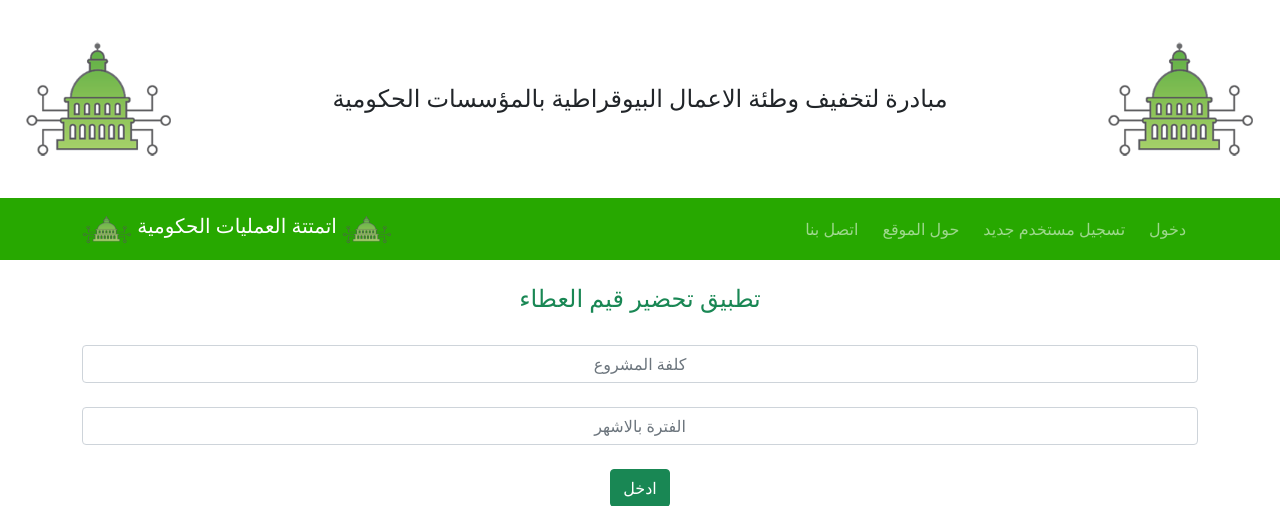
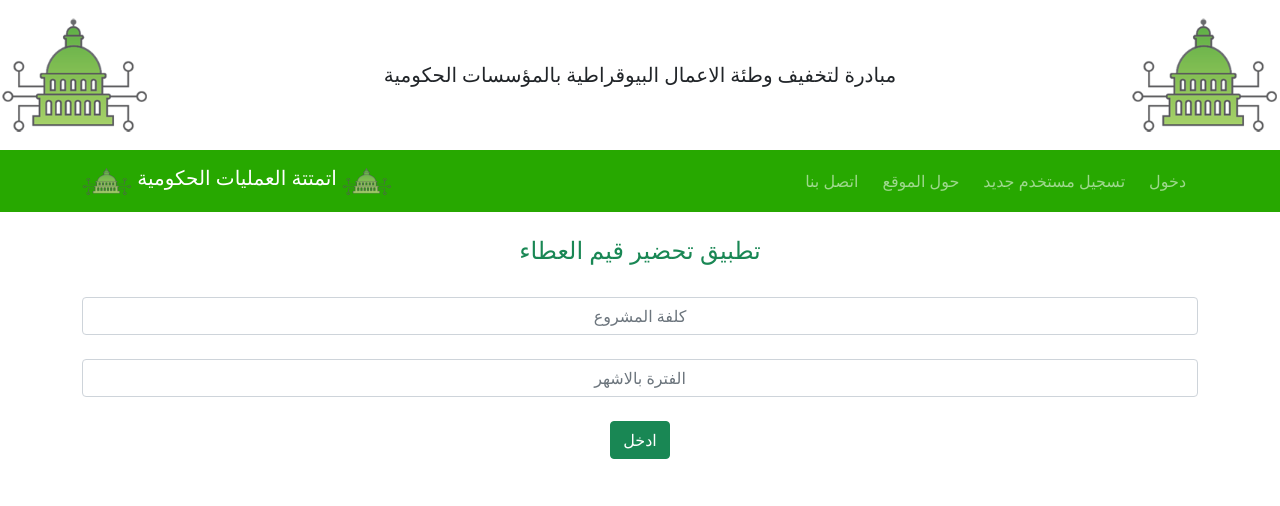
Before and after one commit to suhaib-rabba/atmattal3mliat, a Django app: page /application/tender_study_phase/ in a window 1280 px wide. Shown: the top 506 px of the page. Run offline with Django 3.2, Linux system fonts and the light colour scheme; some libraries are stand-ins or nearby versions.

Commit message:
اضافة

```diff
--- a/atmattal3mliat-project/templates/apps/tender_study_phase.html
+++ b/atmattal3mliat-project/templates/apps/tender_study_phase.html
@@ -30,7 +30,7 @@
     <thead>
         <tr class='text-success'>
             <th>النسبة</th>
-            <th>كلفة الدخول(بالدينار)</th>
+            <th>كفالة الدخول(بالدينار)</th>
             <th>غرامة التاخير(دينار/يوم)</th>
             <th>الحد الادنى للمطالبة (بالدينار)</th>
 
--- a/atmattal3mliat-project/templates/base.html
+++ b/atmattal3mliat-project/templates/base.html
@@ -37,13 +37,13 @@
 
 
     <div class="d-flex justify-content-between row-hl">
-      <div class="p-4 item-hl"><img  class="img-fluid" alt="Responsive image"  src="{% static 'one-digital-gov_200.png' %}" hight=50 width=150 alt=""  ></div>
-      <div  class="  h4  my-auto   " style="font-family:'Calibri, sans-serif';">
+      <div class=" item-hl"><img  class="img-fluid" alt="Responsive image"  src="{% static 'one-digital-gov_200.png' %}" hight=50 width=150 alt=""  ></div>
+      <div  class="    my-auto  mx-auto h5 " style="font-family:'Calibri, sans-serif';">
 
 مبادرة لتخفيف وطئة الاعمال البيوقراطية بالمؤسسات الحكومية
 
        </div>
-      <div class="p-4 item-hl"><img  class="img-fluid" alt="Responsive image"  src="{% static 'one-digital-gov_200.png' %}"  hight=50 width=150 alt=""  ></div>
+      <div class=" item-hl"><img  class="img-fluid" alt="Responsive image"  src="{% static 'one-digital-gov_200.png' %}"  hight=50 width=150 alt=""  ></div>
     </div>
 
       <nav class="navbar navbar-expand-lg navbar-dark   " style="background-color:#27a800; color:white">
```
